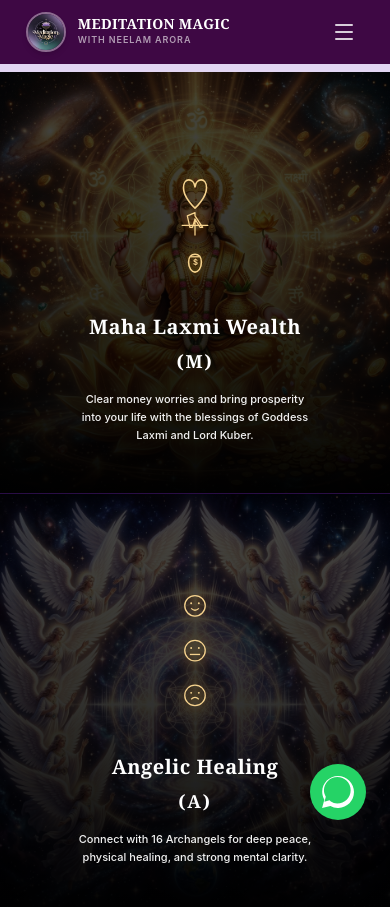
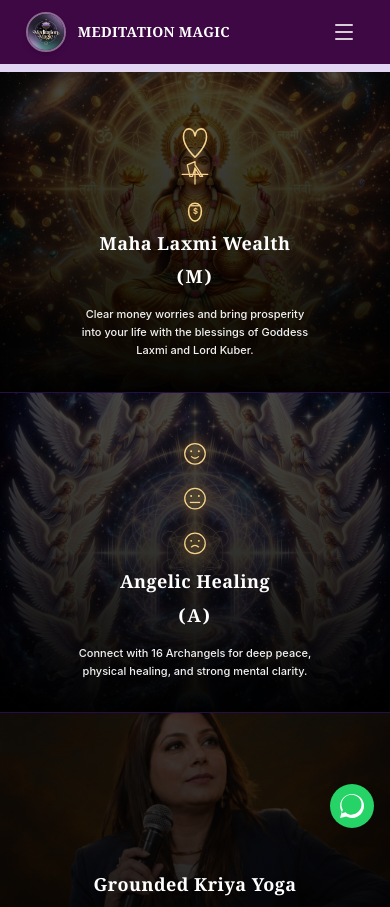
Before and after one commit to texwebsolutionprivatelimited/Meditation-Magic, a React (Vite) app: page / in a window 390 px wide. Shown: the top 907 px of the page. Built offline with nearby package versions, Linux system fonts and the light colour scheme; a web font is replaced by a local one.

Commit message:
feat: implement landing page layout with interactive hero panels and static policy pages

```diff
--- a/index.html
+++ b/index.html
@@ -1,20 +1,27 @@
 <!doctype html>
 <html lang="en">
+
 <head>
   <meta charset="UTF-8" />
-    <link rel="icon" type="image/jpg" href="/src/assets/logo.jpg" />
+  <link rel="icon" type="image/jpg" href="/src/assets/icon.jpg" />
   <meta name="viewport" content="width=device-width, initial-scale=1.0" />
-    <meta name="description" content="Meditation Magic with Neelam Arora - Reprogram your subconscious mind, attract financial abundance, heal emotional wounds, and manifest your dream reality through guided meditation and Law of Attraction." />
+  <meta name="description"
+    content="Meditation Magic with Neelam Arora - Reprogram your subconscious mind, attract financial abundance, heal emotional wounds, and manifest your dream reality through guided meditation and Law of Attraction." />
 
   <!-- Google Fonts: Playfair Display (Serif) & Inter (Sans-serif) -->
   <link rel="preconnect" href="https://fonts.googleapis.com">
   <link rel="preconnect" href="https://fonts.gstatic.com" crossorigin>
-    <link href="https://fonts.googleapis.com/css2?family=Inter:wght@300;400;500;600;700&family=Playfair+Display:ital,wght@0,400;0,500;0,600;0,700;1,400&display=swap" rel="stylesheet">
+  <link
+    href="https://fonts.googleapis.com/css2?family=Inter:wght@300;400;500;600;700&family=Playfair+Display:ital,wght@0,400;0,500;0,600;0,700;1,400&display=swap"
+    rel="stylesheet">
 
   <title>Meditation Magic with Neelam Arora | Law of Attraction & Subconscious Reprogramming</title>
 </head>
-  <body class="bg-cosmic-darkest text-cosmic-cream font-sans antialiased overflow-x-hidden selection:bg-gold/30 selection:text-gold">
+
+<body
+  class="bg-cosmic-darkest text-cosmic-cream font-sans antialiased overflow-x-hidden selection:bg-gold/30 selection:text-gold">
   <div id="root"></div>
   <script type="module" src="/src/main.jsx"></script>
 </body>
+
 </html>
--- a/src/components/Hero.jsx
+++ b/src/components/Hero.jsx
@@ -102,13 +102,13 @@
   ];
 
   return (
-    <section className="relative w-full min-h-[250vh] md:min-h-0 md:h-[calc(100vh-72px)] mt-[72px] flex flex-col md:flex-row overflow-hidden bg-cosmic-darkest">
+    <section className="relative w-full min-h-screen md:min-h-0 md:h-[calc(100vh-72px)] mt-[72px] flex flex-col md:flex-row overflow-hidden bg-cosmic-darkest">
 
       {/* 5 Vertical MAGIC Panels */}
       {panels.map((p) => (
         <div
           key={p.id}
-          className="relative w-full md:w-1/5 h-[50vh] md:h-full flex flex-col justify-end p-6 pb-12 text-center group border-b md:border-b-0 md:border-r border-white/5 transition-all duration-700 hover:md:w-[28%] overflow-hidden cursor-pointer"
+          className="relative w-full md:w-1/5 min-h-[260px] h-[38vh] sm:h-[42vh] md:h-full flex flex-col justify-end p-4 sm:p-6 pb-8 sm:pb-12 text-center group border-b md:border-b-0 md:border-r border-white/5 transition-all duration-700 hover:md:w-[28%] overflow-hidden cursor-pointer"
           onClick={() => navigate(p.path)}
         >
           {/* Panel Background Image */}
@@ -133,7 +133,7 @@
           <div className="relative z-10 flex flex-col items-center justify-end space-y-2 mt-auto">
 
             {/* Title & Abbreviation */}
-            <h3 className="font-serif text-xl sm:text-2xl font-extrabold text-white tracking-wide leading-tight group-hover:text-gold transition-colors duration-300">
+            <h3 className="font-serif text-lg sm:text-2xl font-extrabold text-white tracking-wide leading-tight group-hover:text-gold transition-colors duration-300">
               {p.title}
             </h3>
 
@@ -158,10 +158,10 @@
         href="https://wa.me/919999999999" // Representative WhatsApp link
         target="_blank"
         rel="noopener noreferrer"
-        className="fixed bottom-6 right-6 z-30 p-3 bg-[#25D366] hover:bg-[#20BA56] text-white rounded-full shadow-2xl transition-all hover:scale-110 active:scale-95 flex items-center justify-center"
+        className="fixed bottom-4 right-4 sm:bottom-6 sm:right-6 z-30 p-2.5 sm:p-3 bg-[#25D366] hover:bg-[#20BA56] text-white rounded-full shadow-2xl transition-all hover:scale-110 active:scale-95 flex items-center justify-center"
         aria-label="Chat on WhatsApp"
       >
-        <svg className="w-8 h-8 fill-white" viewBox="0 0 24 24" xmlns="http://www.w3.org/2000/svg">
+        <svg className="w-6 h-6 sm:w-8 sm:h-8 fill-white" viewBox="0 0 24 24" xmlns="http://www.w3.org/2000/svg">
           <path d="M.057 24l1.687-6.163c-1.041-1.804-1.588-3.849-1.587-5.946C.06 5.348 5.397.01 12.008.01c3.202.001 6.212 1.246 8.477 3.514 2.266 2.268 3.507 5.28 3.505 8.484-.004 6.657-5.34 11.997-11.953 11.997-2.005-.001-3.973-.502-5.724-1.457L0 24zm6.59-4.846c1.6.95 2.72 1.49 4.8 1.49 5.53 0 10.03-4.5 10.03-10.03 0-2.66-1.04-5.16-2.92-7.04C16.67 1.74 14.17.7 11.51.7c-5.54 0-10.05 4.51-10.05 10.04 0 1.9.49 3.19 1.4 4.77l-1.02 3.73 3.8-1.08z" />
         </svg>
       </a>
--- a/src/components/Navbar.jsx
+++ b/src/components/Navbar.jsx
@@ -122,7 +122,7 @@
                 <span className="font-serif text-white font-extrabold text-sm sm:text-base tracking-wide uppercase leading-none">
                   Meditation Magic
                 </span>
-                <span className="text-[9px] text-white/60 tracking-widest uppercase font-semibold mt-0.5">
+                <span className="hidden sm:block text-[9px] text-white/60 tracking-widest uppercase font-semibold mt-0.5">
                   With Neelam Arora
                 </span>
               </div>
--- a/src/pages/PrivacyPolicy.jsx
+++ b/src/pages/PrivacyPolicy.jsx
@@ -8,7 +8,7 @@
       <ChevronRight className="w-5 h-5 text-[#6B1736] shrink-0" />
       {title}
     </h2>
-    <div className="text-gray-600 text-sm sm:text-base leading-relaxed space-y-3 pl-7">
+    <div className="text-gray-600 text-sm sm:text-base leading-relaxed space-y-3 pl-0 sm:pl-7">
       {children}
     </div>
   </div>
@@ -141,10 +141,10 @@
           </Section>
 
           {/* Bottom links */}
-          <div className="mt-10 pt-8 border-t border-purple-100 flex flex-wrap gap-4 text-xs text-gray-400 font-bold uppercase tracking-widest">
+          <div className="mt-10 pt-8 border-t border-purple-100 flex flex-wrap items-center gap-4 text-xs text-gray-400 font-bold uppercase tracking-widest">
             <Link to="/refund-policy" className="hover:text-[#6B1736] transition-colors">Refund Policy</Link>
             <Link to="/terms-and-conditions" className="hover:text-[#6B1736] transition-colors">Terms &amp; Conditions</Link>
-            <Link to="/" className="hover:text-[#6B1736] transition-colors ml-auto">← Back to Home</Link>
+            <Link to="/" className="hover:text-[#6B1736] transition-colors sm:ml-auto w-full sm:w-auto">← Back to Home</Link>
           </div>
         </div>
       </div>
--- a/src/pages/RefundPolicy.jsx
+++ b/src/pages/RefundPolicy.jsx
@@ -8,7 +8,7 @@
       <ChevronRight className="w-5 h-5 text-[#6B1736] shrink-0" />
       {title}
     </h2>
-    <div className="text-gray-600 text-sm sm:text-base leading-relaxed space-y-3 pl-7">
+    <div className="text-gray-600 text-sm sm:text-base leading-relaxed space-y-3 pl-0 sm:pl-7">
       {children}
     </div>
   </div>
@@ -136,10 +136,10 @@
           </Section>
 
           {/* Bottom links */}
-          <div className="mt-10 pt-8 border-t border-purple-100 flex flex-wrap gap-4 text-xs text-gray-400 font-bold uppercase tracking-widest">
+          <div className="mt-10 pt-8 border-t border-purple-100 flex flex-wrap items-center gap-4 text-xs text-gray-400 font-bold uppercase tracking-widest">
             <Link to="/privacy-policy" className="hover:text-[#6B1736] transition-colors">Privacy Policy</Link>
             <Link to="/terms-and-conditions" className="hover:text-[#6B1736] transition-colors">Terms &amp; Conditions</Link>
-            <Link to="/" className="hover:text-[#6B1736] transition-colors ml-auto">← Back to Home</Link>
+            <Link to="/" className="hover:text-[#6B1736] transition-colors sm:ml-auto w-full sm:w-auto">← Back to Home</Link>
           </div>
         </div>
       </div>
--- a/src/pages/TermsAndConditions.jsx
+++ b/src/pages/TermsAndConditions.jsx
@@ -8,7 +8,7 @@
       <ChevronRight className="w-5 h-5 text-[#6B1736] shrink-0" />
       {title}
     </h2>
-    <div className="text-gray-600 text-sm sm:text-base leading-relaxed space-y-3 pl-7">
+    <div className="text-gray-600 text-sm sm:text-base leading-relaxed space-y-3 pl-0 sm:pl-7">
       {children}
     </div>
   </div>
@@ -159,10 +159,10 @@
           </Section>
 
           {/* Bottom links */}
-          <div className="mt-10 pt-8 border-t border-purple-100 flex flex-wrap gap-4 text-xs text-gray-400 font-bold uppercase tracking-widest">
+          <div className="mt-10 pt-8 border-t border-purple-100 flex flex-wrap items-center gap-4 text-xs text-gray-400 font-bold uppercase tracking-widest">
             <Link to="/privacy-policy" className="hover:text-[#6B1736] transition-colors">Privacy Policy</Link>
             <Link to="/refund-policy" className="hover:text-[#6B1736] transition-colors">Refund Policy</Link>
-            <Link to="/" className="hover:text-[#6B1736] transition-colors ml-auto">← Back to Home</Link>
+            <Link to="/" className="hover:text-[#6B1736] transition-colors sm:ml-auto w-full sm:w-auto">← Back to Home</Link>
           </div>
         </div>
       </div>
```
Also changed, not shown: src/assets/icon.jpg (added). Lines whose indentation alone changed are shown as unchanged.
